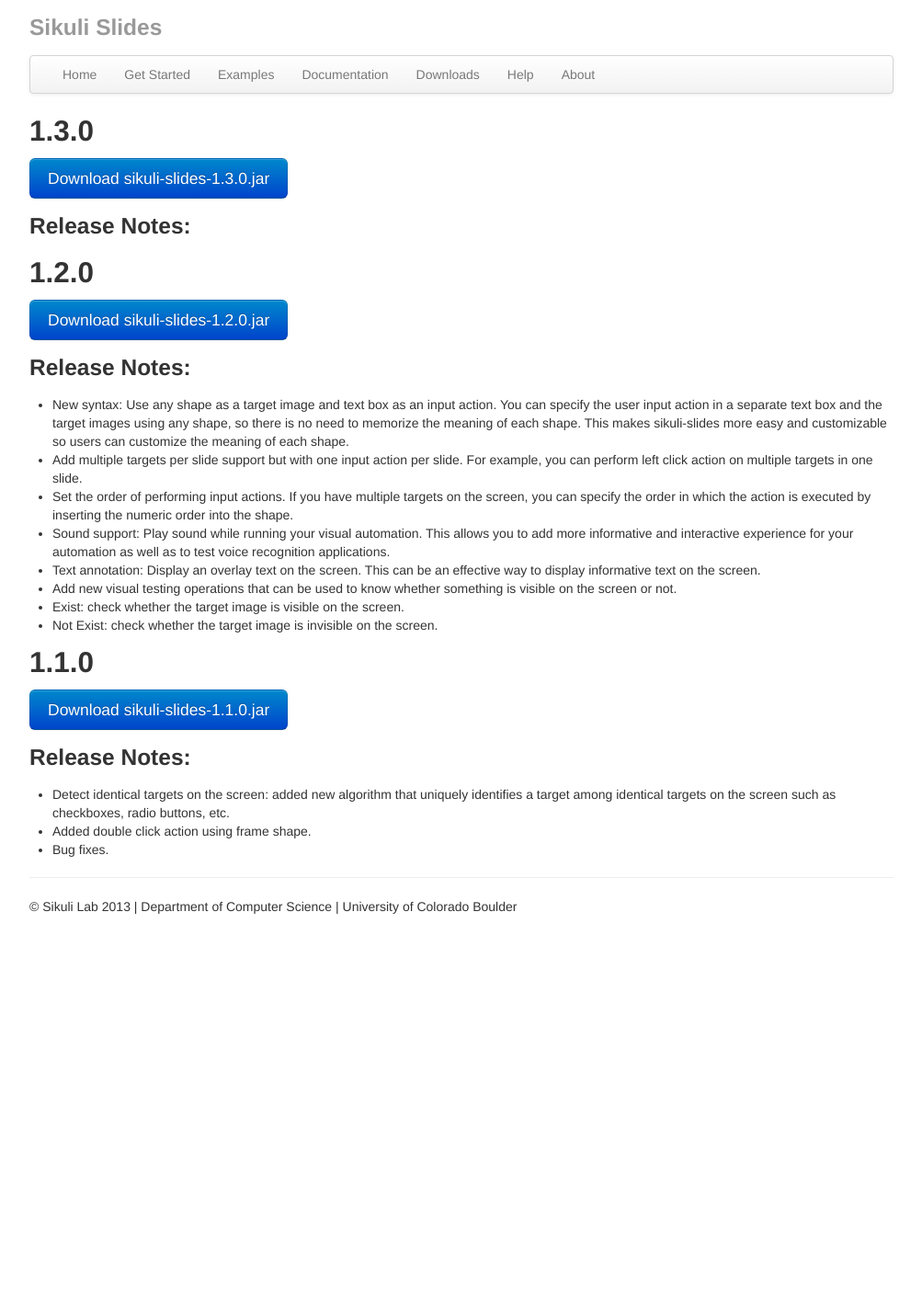
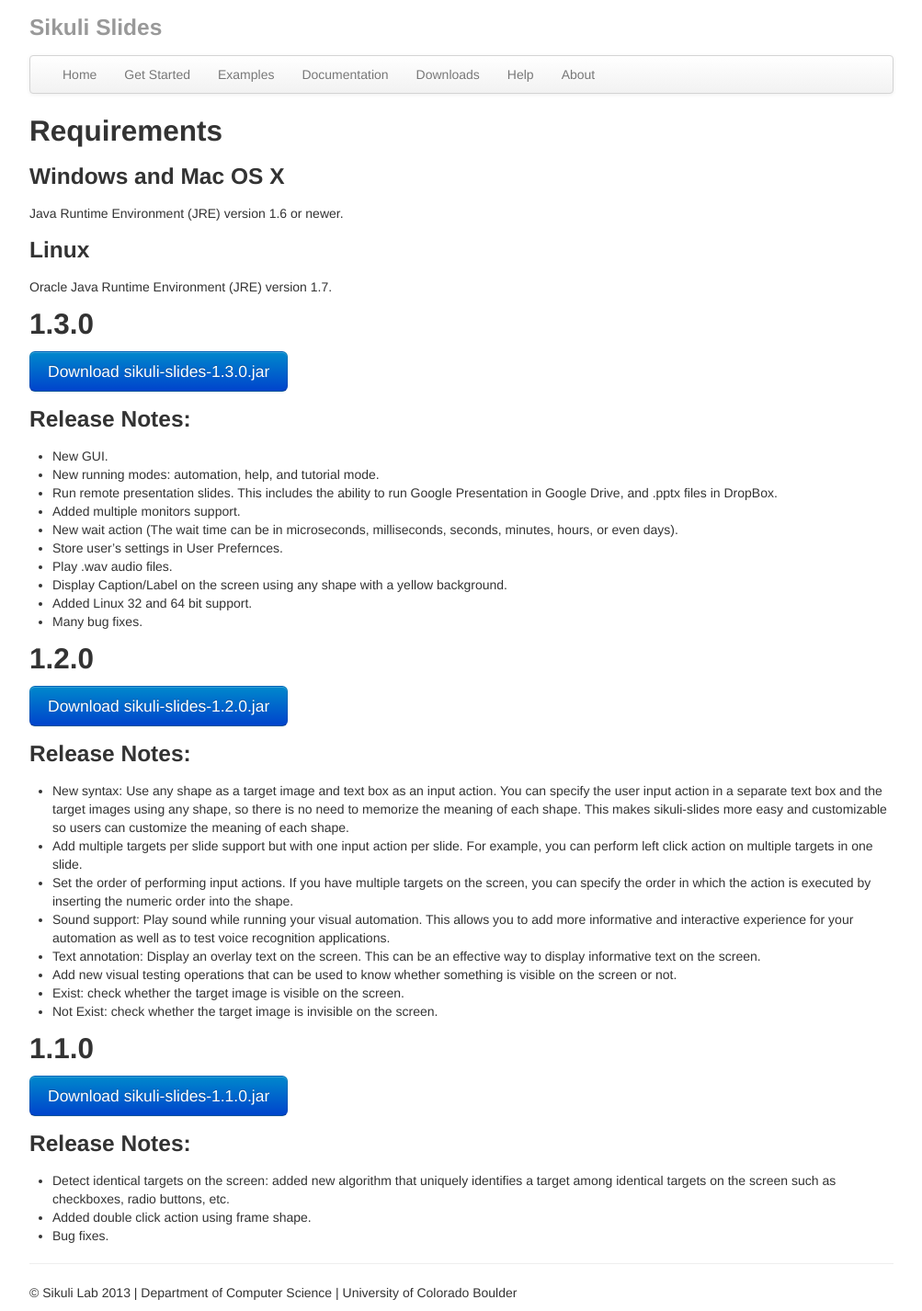
Before and after one commit to sikuli/sikuli-slides, a Jekyll site: the page built from downloads.md, in a window 1280 px wide. Shown: the whole page at 92% size, without its empty margins (138-1141 px from the left). Built offline with Jekyll 4.4.1, drawn with Linux system fonts in a browser that asks for light colours; before the commit the page ends 1006 px from its top, so only the background shows below that.

Commit message:
update downloads page

```diff
--- a/downloads.md
+++ b/downloads.md
@@ -2,6 +2,12 @@
 layout: default
 title: Downloads
 ---
+
+## Requirements
+### Windows and Mac OS X
+Java Runtime Environment (JRE) version 1.6 or newer.
+### Linux
+Oracle Java Runtime Environment (JRE) version 1.7.
 
 ## 1.3.0
 
@@ -12,6 +18,17 @@
 
 ### Release Notes:
 
+
+* New GUI.
+* New running modes: automation, help, and tutorial mode.
+* Run remote presentation slides. This includes the ability to run Google Presentation in Google Drive, and .pptx files in DropBox.
+* Added multiple monitors support.
+* New wait action (The wait time can be in microseconds, milliseconds, seconds, minutes, hours, or even days).
+* Store user's settings in User Prefernces.
+* Play .wav audio files.
+* Display Caption/Label on the screen using any shape with a yellow background.
+* Added Linux 32 and 64 bit support.
+* Many bug fixes.
 
 ## 1.2.0
 
```
